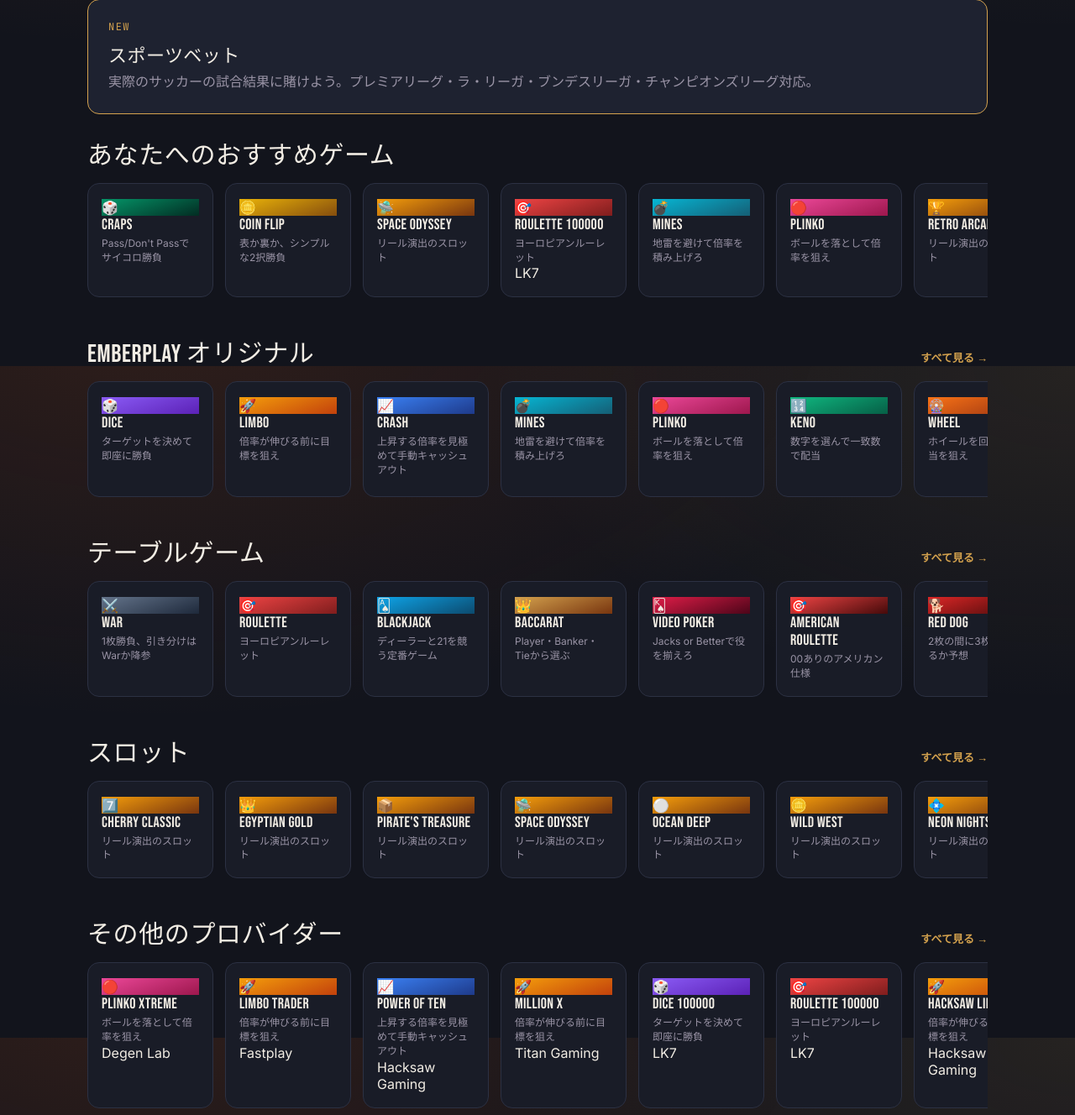
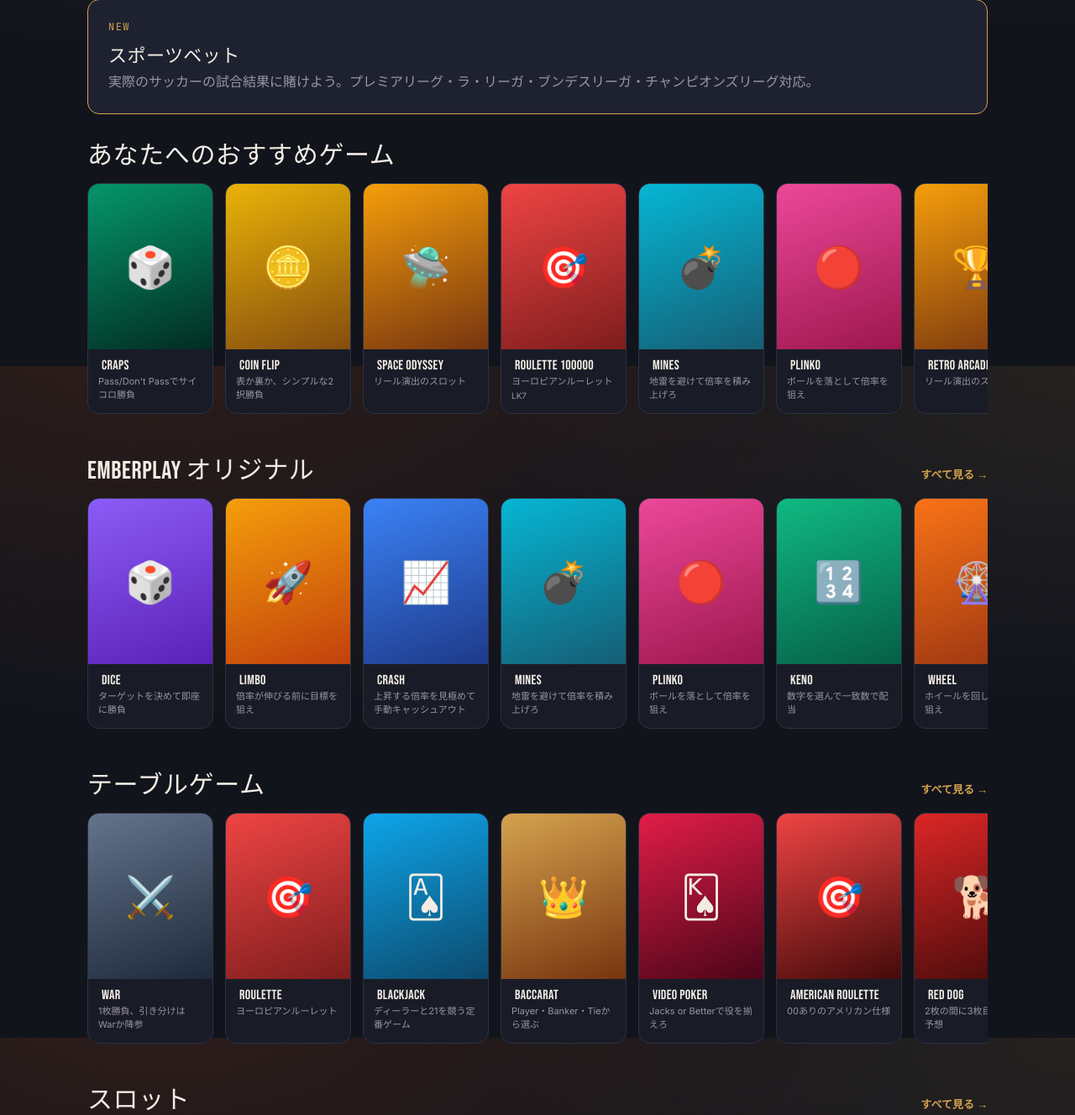
Before and after one commit to ebi12230928-svg/ebi-emberplay, a Flask app: page / in a window 1280 px wide. Shown: the part 364-1692 px from the top of the page at 84% size. Run offline with Flask 3, Linux system fonts and the light colour scheme; the visitor is signed in with stand-in values (Sample User, id 1); data that the repository does not hold is empty; parts of the project's set-up code (start-up, migrations or seed data) failed here and were passed over.

Commit message:
Add files via upload

```diff
--- a/static/css/style.css
+++ b/static/css/style.css
@@ -314,35 +314,43 @@ p { line-height: 1.6; color: var(--text-muted); }
   background: var(--bg-raised);
   border: 1px solid var(--panel-border);
   border-radius: 14px;
-  padding: 18px 16px;
+  padding: 0 0 14px;
   position: relative;
   overflow: hidden;
   transition: border-color 0.15s ease, transform 0.15s ease;
 }
 
-.carousel-card::before {
-  content: "";
-  position: absolute;
-  inset: 0;
-  background: linear-gradient(135deg, rgba(232, 89, 12, 0.16), transparent 65%);
-  opacity: 0;
-  transition: opacity 0.2s ease;
+.carousel-card:hover { border-color: var(--ember); transform: translateY(-2px); }
+
+.card-thumb {
+  width: 100%;
+  aspect-ratio: 3 / 4;
+  display: flex;
+  align-items: center;
+  justify-content: center;
+  font-size: 48px;
+  margin-bottom: 10px;
 }
 
-.carousel-card:hover { border-color: var(--ember); transform: translateY(-2px); }
-.carousel-card:hover::before { opacity: 1; }
-
 .carousel-card h3 {
-  font-size: 18px;
-  margin: 0 0 4px;
-  position: relative;
+  font-size: 16px;
+  margin: 0 4px 2px;
+  padding: 0 12px;
 }
 
 .carousel-card p {
-  font-size: 12px;
+  font-size: 11px;
   margin: 0;
-  position: relative;
+  padding: 0 12px;
   line-height: 1.4;
+}
+
+.card-provider {
+  font-size: 10px;
+  color: var(--text-muted);
+  padding: 0 12px;
+  display: block;
+  margin-top: 2px;
 }
 
 /* ── game grid (lobby) ── */
@@ -357,26 +365,16 @@ p { line-height: 1.6; color: var(--text-muted); }
   background: var(--bg-raised);
   border: 1px solid var(--panel-border);
   border-radius: 14px;
-  padding: 22px;
+  padding: 0 0 16px;
   position: relative;
   overflow: hidden;
   transition: border-color 0.15s ease, transform 0.15s ease;
 }
 
-.game-card::before {
-  content: "";
-  position: absolute;
-  inset: 0;
-  background: linear-gradient(135deg, rgba(232, 89, 12, 0.14), transparent 60%);
-  opacity: 0;
-  transition: opacity 0.2s ease;
-}
+.game-card:hover { border-color: var(--ember); transform: translateY(-2px); }
 
-.game-card:hover { border-color: var(--ember); transform: translateY(-2px); }
-.game-card:hover::before { opacity: 1; }
-
-.game-card h3 { margin-bottom: 4px; }
-.game-card p { font-size: 13px; margin: 0; }
+.game-card h3 { margin: 0 0 4px; padding: 0 16px; }
+.game-card p { font-size: 13px; margin: 0; padding: 0 16px; }
 
 .badge {
   position: absolute;
```
